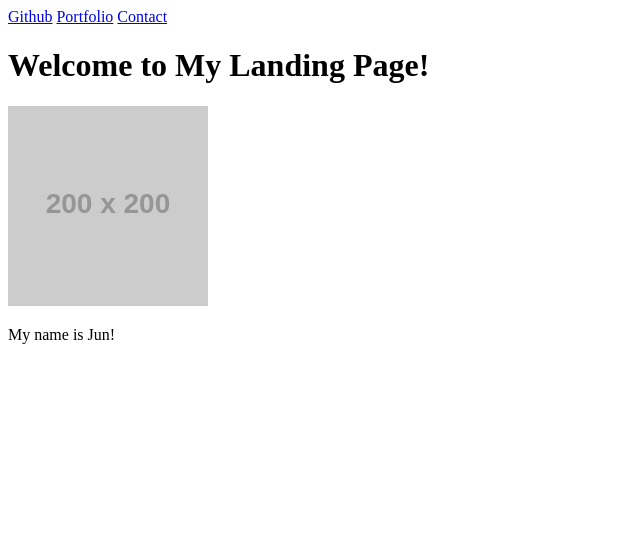
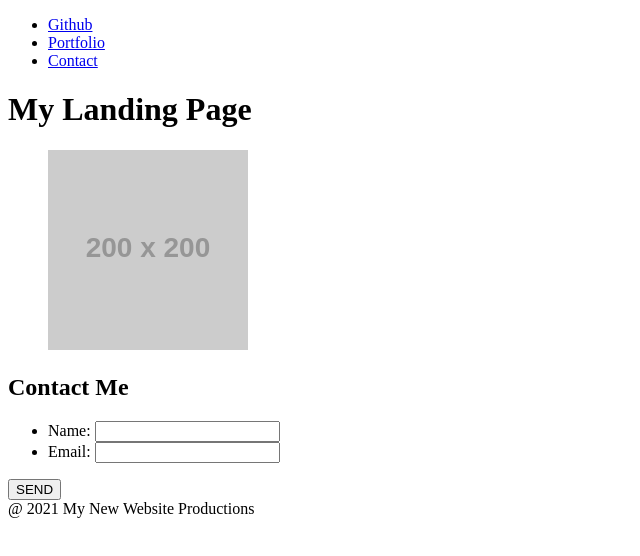
Before and after one commit to zzangu0215/Landing-Page, a plain HTML site: page index.html in a window 1280 px wide. Shown: the whole page, without its empty margins (0-640 px from the left). Drawn offline with Linux system fonts and the light colour scheme; placeholder pictures from the web are drawn by us.

Commit message:
Second Push

```diff
--- a/index.html
+++ b/index.html
@@ -9,21 +9,45 @@
     </head>
 
     <body>
-        <div class="container">
-            <header>
-                <nav>
-                    <a href="https://github.com/zzangu0215/Landing-Page">Github</a>
-                    <a href="https://www.instagram.com/o0ojunny/">Portfolio</a>
-                    <a href="#">Contact</a>
-                </nav>
-            </header>
+        <header>
+            <nav class="text-right">
+                <ul>
+                    <li><a href="https://github.com/zzangu0215/Landing-Page">Github</a></li>
+                    <li><a href="https://www.instagram.com/o0ojunny/">Portfolio</a></li>
+                    <li><a href="#">Contact</a></li>
+                </ul>
+            </nav>
+        </header>
 
-            <h1>Welcome to My Landing Page!</h1>
+        <main>
+            <h1 class="text-center">My Landing Page</h1>
+            <figure>
+                <img
+                    src="http://placehold.it/200x200"
+                    alt="placeholder image"
+                />
+            </figure>
+            <section id="contact">
+                <h2 class="text-center">Contact Me</h2>
+                <form>
+                    <ul>
+                        <li>
+                            <label class="text-right" for="name">Name:</label>
+                            <input type="text" id="name" name="user-name" .>
+                        </li>
+                        <li>
+                            <label class="text-right" for="email">Email:</label>
+                            <input type="email" id="email" name="user-email" />
+                        </li>
+                    </ul>
+                    <div class="text-center">
+                        <button type="submit">SEND</button>
+                    </div>
+                </form>
+            </section>
+        </main>
 
-            <img src="http://placehold.it/200x200" alt="placeholder image"/>
-            <p>My name is Jun!</p>
-
-        </div>
+        <footer class="text-center">@ 2021 My New Website Productions</footer>
     </body>
 
 </html>
```
